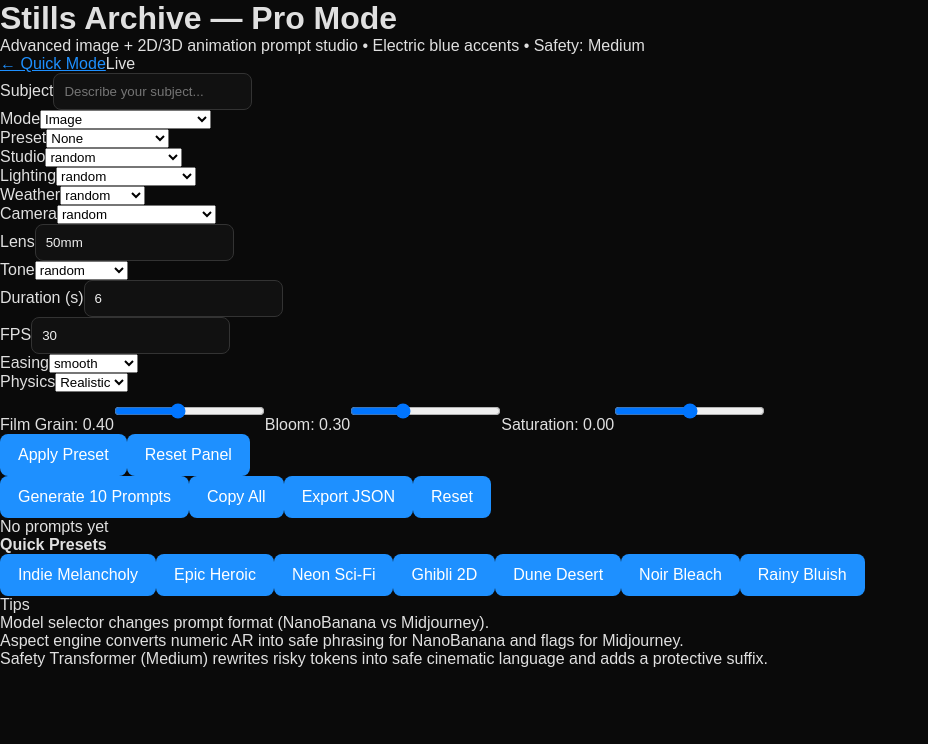
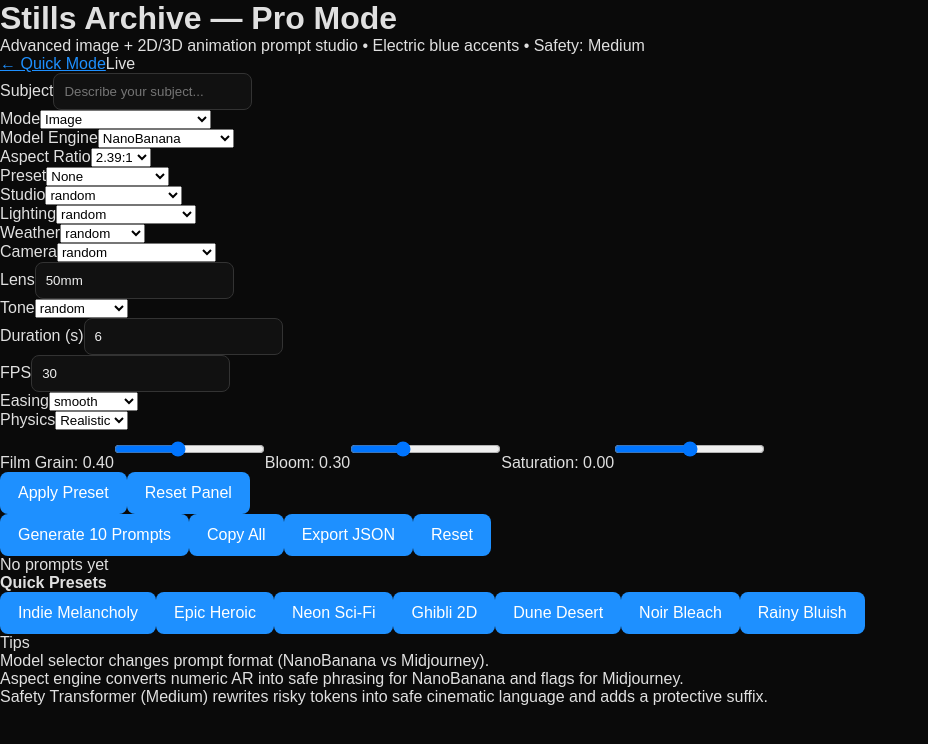
Before and after one commit to JamesKaft/stills-archive-meta, a Next.js app: page /pro in a window 1280 px wide. Shown: the top 744 px of the page, without its empty margins (0-928 px from the left). Built offline with nearby package versions, Linux system fonts and the light colour scheme.

Commit message:
Update ControlsPanel.jsx

```diff
--- a/app/pro/components/ControlsPanel.jsx
+++ b/app/pro/components/ControlsPanel.jsx
@@ -16,7 +16,9 @@ export default function ControlsPanel(props) {
     physics, setPhysics,
     grain, setGrain,
     bloom, setBloom,
-    saturation, setSaturation
+    saturation, setSaturation,
+    modelEngine, setModelEngine,
+    aspectRatio, setAspectRatio
   } = props
 
   const studios = ["random","Universal .com","A24 .com","Warner Bros .com","Disney .com","Netflix .com","Paramount .com","Sony Pictures .com"]
@@ -25,6 +27,9 @@ export default function ControlsPanel(props) {
   const cameras = ["random","ARRI Alexa 65","RED Komodo 6K","Sony Venice 2","Leica SL2","Panavision DXL2","Blackmagic URSA 12K"]
   const tones = ["random","epic","melancholic","dreamlike","ominous","heroic","intimate"]
   const easings = ["smooth","ease-in-out","linear","spring"]
+
+  const modelOptions = ["NanoBanana","Midjourney V6","Midjourney V5","Midjourney Niji","Stable Diffusion XL"]
+  const aspectOptions = ["1:1","4:5","3:2","16:9","20:9","9:16","2.39:1","IMAX"]
 
   return (
     <div className="bg-neutral-900 p-4 rounded border border-neutral-800">
@@ -38,6 +43,20 @@ export default function ControlsPanel(props) {
             <option value="image">Image</option>
             <option value="2d">2D Animation (smooth)</option>
             <option value="3d">3D Animation (cinematic)</option>
+          </select>
+        </div>
+
+        <div>
+          <label className="text-xs text-neutral-400">Model Engine</label>
+          <select value={modelEngine} onChange={e=>setModelEngine(e.target.value)} className="w-full p-2 rounded bg-neutral-800">
+            {modelOptions.map(m => <option key={m} value={m}>{m}</option>)}
+          </select>
+        </div>
+
+        <div>
+          <label className="text-xs text-neutral-400">Aspect Ratio</label>
+          <select value={aspectRatio} onChange={e=>setAspectRatio(e.target.value)} className="w-full p-2 rounded bg-neutral-800">
+            {aspectOptions.map(a => <option key={a} value={a}>{a}</option>)}
           </select>
         </div>
 
```
